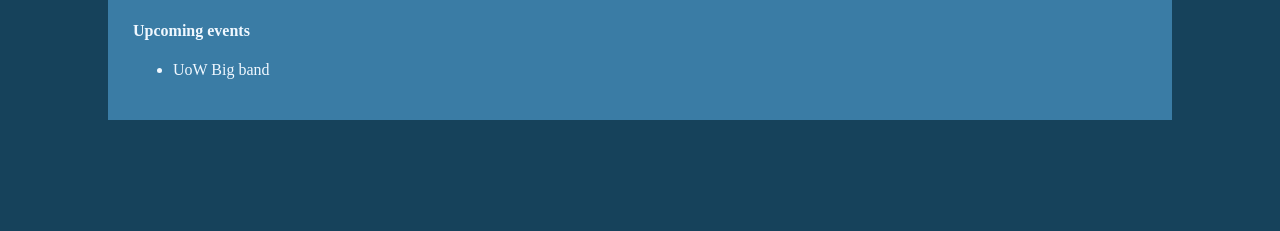
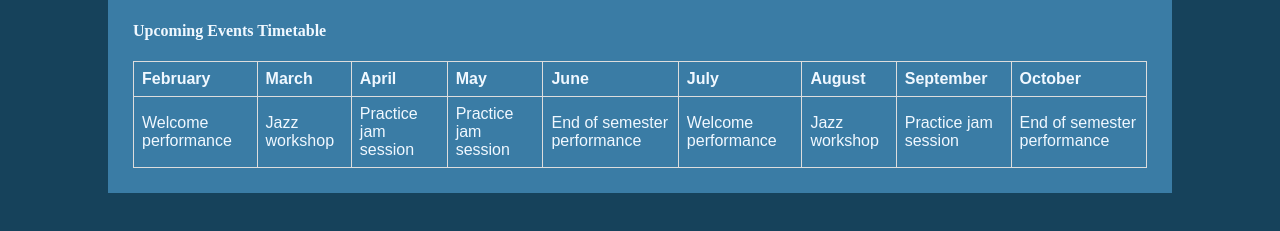
Before and after one commit to kesauce/COMPX225_Assignment1, a plain HTML site: page activities.html in a window 1280 px wide. Shown: the part 1599-1830 px from the top of the page. Before the commit the page ends 1769 px from the top, so only its background shows below. Drawn offline with Linux system fonts and the light colour scheme.

Commit message:
Added the register page and some input tags

```diff
--- a/activities.html
+++ b/activities.html
@@ -3,7 +3,7 @@
 <head>
     <meta charset='utf-8'>
     <meta http-equiv='X-UA-Compatible' content='IE=edge'>
-    <title>UoW Jazz Ensemble</title>
+    <title>Activities</title>
     <meta name='viewport' content='width=device-width, initial-scale=1'>
     <link rel='stylesheet' type='text/css' media='screen' href='style.css'>
 </head>
@@ -19,7 +19,7 @@
     </div>
     <div class="container">
         <h2>What we do</h2>
-        <h3>Previous events</h3>
+        <h3>Previous Events</h3>
         <ul>
             <li>Performances at local bars</li>
             <img width="500px"src="https://images.rawpixel.com/image_800/cHJpdmF0ZS9sci9pbWFnZXMvd2Vic2l0ZS8yMDIyLTA1L2ZyamF6el9tdXNpY2lhbl90cnVtcGV0X3RydW1wZXRlci1pbWFnZS1rejJkem1ldS5qcGc.jpg">
@@ -28,10 +28,32 @@
             <li>Jazz workshop</li>
             <img width="500px" src="https://live.staticflickr.com/7159/6547498051_b216f2ae80_b.jpg">
         </ul>
-        <h4>Upcoming events</h4>
-        <ul>
-            <li>UoW Big band</li>
-        </ul>
+        <h4>Upcoming Events Timetable</h4>
+        <table>
+            <tr>
+                <th>February</th>
+                <th>March</th>
+                <th>April</th>
+                <th>May</th>
+                <th>June</th>
+                <th>July</th>
+                <th>August</th>
+                <th>September</th>
+                <th>October</th>
+            </tr>
+            <tr>
+                <td>Welcome performance</td>
+                <td>Jazz workshop</td>
+                <td>Practice jam session</td>
+                <td>Practice jam session</td>
+                <td>End of semester performance</td>
+                <td>Welcome performance</td>
+                <td>Jazz workshop</td>
+                <td>Practice jam session</td>
+                <td>End of semester performance</td>
+
+            </tr>
+        </table>
     </div>
 </body>
 </html>
--- a/style.css
+++ b/style.css
@@ -1,6 +1,18 @@
 body{
     background-color: #16425B;
     padding: 5px, 50px, 5px, 50px;
+}
+
+table {
+  font-family: arial, sans-serif;
+  border-collapse: collapse;
+  width: 100%;
+}
+
+td, th {
+  border: 1px solid #dddddd;
+  text-align: left;
+  padding: 8px;
 }
 
 .container{
```
Also changed, not shown: registeration.html (added, +30 -0 lines).
